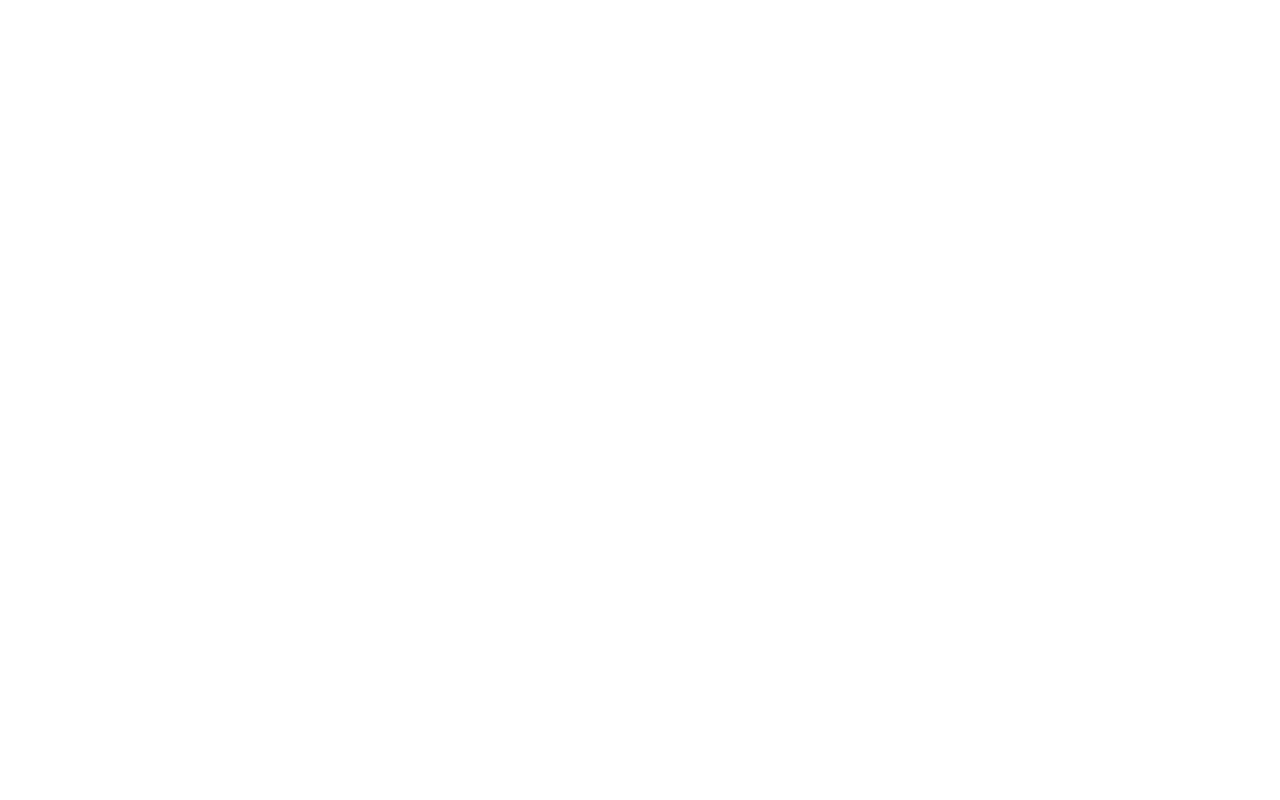
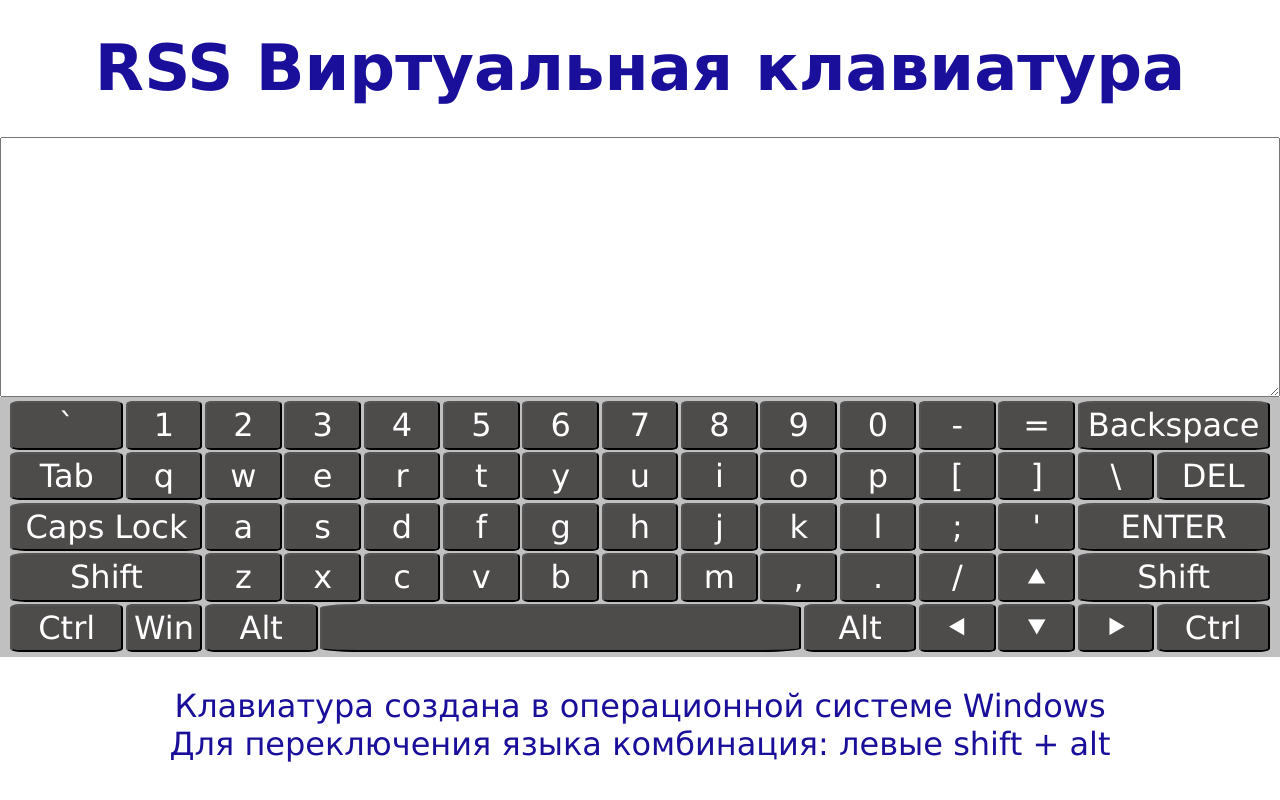
Before and after one commit to Rarity110/virtual-keyboard, a website: page index.html in a window 1280 px wide. Drawn offline with Linux system fonts and the light colour scheme.

Commit message:
feat: add method makeKeyboard

```diff
--- a/script.js
+++ b/script.js
@@ -0,0 +1,484 @@
+const keyboardButtons = [
+    [
+      {
+        code: 'Grave',
+        // func: false,
+        lang: { en: '`', ru: 'ё' },
+        width: 'long',
+      },
+      {
+        code: 'Digit1',
+        // func: false,
+        lang: { en: '1', ru: '1' },
+        width: 'normal',
+      },
+      {
+        code: 'Digit2',
+        // func: false,
+        lang: { en: '2', ru: '2' },
+        width: 'normal',
+      },
+      {
+        code: 'Digit3',
+        // func: false,
+        lang: { en: '3', ru: '3' },
+        width: 'normal',
+      },
+      {
+        code: 'Digit4',
+        // func: false,
+        lang: { en: '4', ru: '4' },
+        width: 'normal',
+      },
+      {
+        code: 'Digit5',
+        // func: false,
+        lang: { en: '5', ru: '5' },
+        width: 'normal',
+      },
+      {
+        code: 'Digit6',
+        // func: false,
+        lang: { en: '6', ru: '6' },
+        width: 'normal',
+      },
+      {
+        code: 'Digit7',
+        // func: false,
+        lang: { en: '7', ru: '7' },
+        width: 'normal',
+      },
+      {
+        code: 'Digit8',
+        // func: false,
+        lang: { en: '8', ru: '8' },
+        width: 'normal',
+      },
+      {
+        code: 'Digit9',
+        // func: false,
+        lang: { en: '9', ru: '9' },
+        width: 'normal',
+      },
+      {
+        code: 'Digit0',
+        // func: false,
+        lang: { en: '0', ru: '0' },
+        width: 'normal',
+      },
+      {
+        code: 'Minus',
+        // func: false,
+        lang: { en: '-', ru: '-' },
+        width: 'normal',
+      },
+      {
+        code: 'Equals',
+        // func: false,
+        lang: { en: '=', ru: '=' },
+        width: 'normal',
+      },
+      {
+        code: 'Backspace',
+        // func: true,
+        lang: { en: 'Backspace', ru: 'Backspace' },
+        width: 'longest',
+      },
+    ],
+    [
+      {
+        code: 'Tab',
+        // func: true,
+        lang: { en: 'Tab', ru: 'Tab' },
+        width: 'long',
+      },
+      {
+        code: 'KeyQ',
+        // func: false,
+        lang: { en: 'q', ru: 'й' },
+        width: 'normal',
+      },
+      {
+        code: 'KeyW',
+        // func: false,
+        lang: { en: 'w', ru: 'ц' },
+        width: 'normal',
+      },
+      {
+        code: 'KeyE',
+        // func: false,
+        lang: { en: 'e', ru: 'у' },
+        width: 'normal',
+      },
+      {
+        code: 'KeyR',
+        // func: false,
+        lang: { en: 'r', ru: 'к' },
+        width: 'normal',
+      },
+      {
+        code: 'KeyT',
+        // func: false,
+        lang: { en: 't', ru: 'е' },
+        width: 'normal',
+      },
+      {
+        code: 'KeyY',
+        // func: false,
+        lang: { en: 'y', ru: 'н' },
+        width: 'normal',
+      },
+      {
+        code: 'KeyU',
+        // func: false,
+        lang: { en: 'u', ru: 'г' },
+        width: 'normal',
+      },
+      {
+        code: 'KeyI',
+        // func: false,
+        lang: { en: 'i', ru: 'ш' },
+        width: 'normal',
+      },
+      {
+        code: 'KeyO',
+        // func: false,
+        lang: { en: 'o', ru: 'щ' },
+        width: 'normal',
+      },
+      {
+        code: 'KeyP',
+        // func: false,
+        lang: { en: 'p', ru: 'з' },
+        width: 'normal',
+      },
+      {
+        code: 'Leftsquarebracket',
+        // func: false,
+        lang: { en: '[', ru: 'х' },
+        width: 'normal',
+      },
+      {
+        code: 'Rightsquarebracket',
+        // func: false,
+        lang: { en: ']', ru: 'ъ' },
+        width: 'normal',
+      },
+      {
+        code: 'Backslash',
+        // func: false,
+        lang: { en: '\\', ru: '\\' },
+        width: 'normal',
+      },
+      {
+        code: 'Delete',
+        // func: true,
+        lang: { en: 'DEL', ru: 'DEL' },
+        width: 'long',
+      },
+    ],
+    [
+      {
+        code: 'CapsLock',
+        // func: true,
+        lang: { en: 'Caps Lock', ru: 'Caps Lock' },
+        width: 'longest',
+      },
+      {
+        code: 'KeyA',
+        // func: false,
+        lang: { en: 'a', ru: 'ф' },
+        width: 'normal',
+      },
+      {
+        code: 'KeyS',
+        // func: false,
+        lang: { en: 's', ru: 'ы' },
+        width: 'normal',
+      },
+      {
+        code: 'KeyD',
+        // func: false,
+        lang: { en: 'd', ru: 'в' },
+        width: 'normal',
+      },
+      {
+        code: 'KeyF',
+        // func: false,
+        lang: { en: 'f', ru: 'а' },
+        width: 'normal',
+      },
+      {
+        code: 'KeyG',
+        // func: false,
+        lang: { en: 'g', ru: 'п' },
+        width: 'normal',
+      },
+      {
+        code: 'KeyH',
+        // func: false,
+        lang: { en: 'h', ru: 'р' },
+        width: 'normal',
+      },
+      {
+        code: 'KeyJ',
+        // func: false,
+        lang: { en: 'j', ru: 'о' },
+        width: 'normal',
+      },
+      {
+        code: 'KeyK',
+        // func: false,
+        lang: { en: 'k', ru: 'л' },
+        width: 'normal',
+      },
+      {
+        code: 'KeyL',
+        // func: false,
+        lang: { en: 'l', ru: 'д' },
+        width: 'normal',
+      },
+      {
+        code: 'Semicolon',
+        // func: false,
+        lang: { en: ';', ru: 'ж' },
+        width: 'normal',
+      },
+      {
+        code: 'Singlequote',
+        // func: false,
+        lang: { en: "'", ru: 'э' },
+        width: 'normal',
+      },
+      {
+        code: 'Enter',
+        // func: true,
+        lang: { en: 'ENTER', ru: 'ENTER' },
+        width: 'longest',
+      },
+    ],
+    [
+      {
+        code: 'ShiftLeft',
+        // func: true,
+        lang: { en: 'Shift', ru: 'Shift' },
+        width: 'longest',
+      },
+      {
+        code: 'KeyZ',
+        // func: false,
+        lang: { en: 'z', ru: 'я' },
+        width: 'normal',
+      },
+      {
+        code: 'KeyX',
+        // func: false,
+        lang: { en: 'x', ru: 'ч' },
+        width: 'normal',
+      },
+      {
+        code: 'KeyC',
+        // func: false,
+        lang: { en: 'c', ru: 'с' },
+        width: 'normal',
+      },
+      {
+        code: 'KeyV',
+        // func: false,
+        lang: { en: 'v', ru: 'м' },
+        width: 'normal',
+      },
+      {
+        code: 'KeyB',
+        // func: false,
+        lang: { en: 'b', ru: 'и' },
+        width: 'normal',
+      },
+      {
+        code: 'KeyN',
+        // func: false,
+        lang: { en: 'n', ru: 'т' },
+        width: 'normal',
+      },
+      {
+        code: 'KeyM',
+        // func: false,
+        lang: { en: 'm', ru: 'ь' },
+        width: 'normal',
+      },
+      {
+        code: 'Comma',
+        // func: false,
+        lang: { en: ',', ru: 'б' },
+        width: 'normal',
+      },
+      {
+        code: 'Period',
+        // func: false,
+        lang: { en: '.', ru: 'ю' },
+        width: 'normal',
+      },
+      {
+        code: 'Slash',
+        // func: false,
+        lang: { en: '/', ru: '.' },
+        width: 'normal',
+      },
+      {
+        code: 'Arrowup',
+        // func: true,
+        lang: { en: '⯅', ru: '⯅' },
+        width: 'normal',
+      },
+      {
+        code: 'ShiftRight',
+        // func: true,
+        lang: { en: 'Shift', ru: 'Shift' },
+        width: 'longest',
+      },
+    ],
+    [
+      {
+        code: 'Controlleft',
+        // func: true,
+        lang: { en: 'Ctrl', ru: 'Ctrl' },
+        width: 'long',
+      },
+      {
+        code: 'Wind',
+        // func: true,
+        lang: { en: 'Win', ru: 'Win' },
+        width: 'normal',
+      },
+      {
+        code: 'Altleft',
+        // func: true,
+        lang: { en: 'Alt', ru: 'Alt' },
+        width: 'long',
+      },
+      {
+        code: 'Space',
+        // func: false,
+        lang: { en: ' ', ru: ' ' },
+        width: 'space',
+      },
+      {
+        code: 'Altright',
+        // func: true,
+        lang: { en: 'Alt', ru: 'Alt' },
+        width: 'long',
+      },
+      {
+        code: 'Arrowleft',
+        // func: true,
+        lang: { en: '⯇', ru: '⯇' },
+        width: 'normal',
+      },
+      {
+        code: 'Arrowdown',
+        // func: true,
+        lang: { en: '⯆', ru: '⯆' },
+        width: 'normal',
+      },
+      {
+        code: 'Arrowright',
+        // func: true,
+        lang: { en: '⯈', ru: '⯈' },
+        width: 'normal',
+      },
+      {
+        code: 'Controlright',
+        // func: true,
+        lang: { en: 'Ctrl', ru: 'Ctrl' },
+        width: 'long',
+      },
+    ],
+  ];
+
+
+class Keyboard {
+
+    makeKeyboard () {
+        this.main = document.createElement('main');
+        document.body.appendChild(this.main);
+        this.main.classList.add('main');
+        this.title = document.createElement('h1');
+        this.main.appendChild(this.title);
+        this.title.classList.add('title');
+        this.title.textContent = 'RSS Виртуальная клавиатура';
+        this.textarea = document.createElement('textarea');
+        this.main.appendChild(this.textarea);
+        this.textarea.classList.add('text-area');
+        this.keyboard = document.createElement('div');
+        this.main.appendChild(this.keyboard);
+        this.keyboard.classList.add('keyboard');
+
+        keyboardButtons.forEach(row => {
+            this.keyboardRow = document.createElement('div');
+            this.keyboard.appendChild(this.keyboardRow);
+            this.keyboardRow.classList.add('keyboardrow');
+            row.forEach(symbol => {
+                this.simbol = document.createElement('button');
+                this.keyboardRow.appendChild(this.simbol);
+                this.simbol.classList.add('simbol');
+                this.simbol.classList.add(symbol.width);
+                this.simbol.textContent = symbol.lang.en;
+            });
+        });
+        this.information = document.createElement('div');
+        this.main.appendChild(this.information);
+        this.information.classList.add('information');
+        this.opersystem = document.createElement('p');
+        this.information.appendChild(this.opersystem);
+        this.opersystem.classList.add('informationtext');
+        this.opersystem.textContent = 'Клавиатура создана в операционной системе Windows';
+        this.changelanguage = document.createElement('p');
+        this.information.appendChild(this.changelanguage);
+        this.changelanguage.classList.add('informationtext');
+        this.changelanguage.textContent = 'Для переключения языка комбинация: левые shift + alt';
+
+        // const keyboardRow = document.createElement('div');
+        // this.description = document.createElement('p');
+        // this.language = document.createElement('p');
+
+        // Setup main elements
+        // this.wrapper.classList.add('wrapper');
+
+        // this.title.classList.add('title');
+        // this.title.textContent = 'RSS Virtual keyboard';
+
+        // this.text.autofocus = true;
+        // this.text.classList.add('text');
+
+        // this.keyboard.classList.add('keyboard');
+        // keyboardRow.classList.add('keyboard__row');
+
+        // this.description.classList.add('info');
+        // this.description.textContent =
+        //   'This keyboard was developed and tested in Microsoft Windows.';
+    //
+        // this.language.classList.add('info');
+        // this.language.textContent =
+        //   'To switch ENG/РУС input methods, press Ctrl+Alt on Windows/Linux or Cmd+Alt on Mac.';
+    //
+        // Add to DOM
+        // this.keyboard.appendChild(keyboardFragment);
+        // this.showLanguage(this.lang);
+
+        // this.wrapper.appendChild(this.title);
+        // this.wrapper.appendChild(this.text);
+        // this.wrapper.appendChild(this.keyboard);
+        // this.wrapper.appendChild(this.description);
+        // this.wrapper.appendChild(this.language);
+
+
+
+        // this.createListeners();
+    }
+}
+
+
+window.addEventListener('DOMContentLoaded', () => {
+    const keyboard = new Keyboard();
+    keyboard.makeKeyboard();
+  });
--- a/style.css
+++ b/style.css
@@ -3,3 +3,93 @@
     margin: 0;
     padding: 0;
 }
+
+.main {
+    max-width: 1280px;
+    width: 100%;
+    margin: 0 auto;
+    border: none;
+    text-align: center;
+}
+
+h1 {
+    font-family: Verdana, Geneva, Tahoma, sans-serif;
+    font-style: bold;
+    font-size: 64px;
+    line-height: 120%;
+    color: #1a0f9a;
+}
+
+.title {
+    margin-top: 30px;
+    margin-bottom: 30px;
+}
+
+.text-area {
+    max-height: calc((100vh - 280px) / 2);
+    height: 100%;
+    max-width: 1280px;
+    width: 100%;
+}
+
+.keyboard {
+    max-height: calc((100vh - 280px) / 2);
+    height: 100%;
+    max-width: 1280px;
+    width: 100%;
+    background-color: silver;
+    display: flex;
+    flex-direction: column;
+    justify-content: center;
+    flex-wrap: nowrap;
+}
+
+.keyboardRow {
+    /* max-height: calc(20%); */
+    height: 19.5%;
+    /* max-width: 95%; */
+    /* margin: 1% 1% 1% 1%; */
+    display: flex;
+    flex-direction: row;
+    justify-content: center;
+}
+
+.simbol {
+    /* height: 99%; */
+    font-family: Verdana, Geneva, Tahoma, sans-serif;
+    font-style: bold;
+    font-size: 32px;
+    margin: 0.1% 0.1% 0.1% 0.1%;
+    color: white;
+    background-color: rgb(78, 75, 75);
+    border-radius: 8%;
+}
+
+.simbol:hover{
+    background-color: rgb(63, 38, 135);
+}
+
+.normal {
+    width: 6%;
+}
+
+.long {
+    width: 8.8%;
+}
+
+.longest {
+    width: 15%;
+}
+
+.space {
+    width: 37.6%;
+}
+
+.information {
+    margin-top: 30px;
+    margin-bottom: 30px;
+    font-family: Verdana, Geneva, Tahoma, sans-serif;
+    font-style: normal;
+    font-size: 32px;
+    color: #1a0f9a;
+}
```
